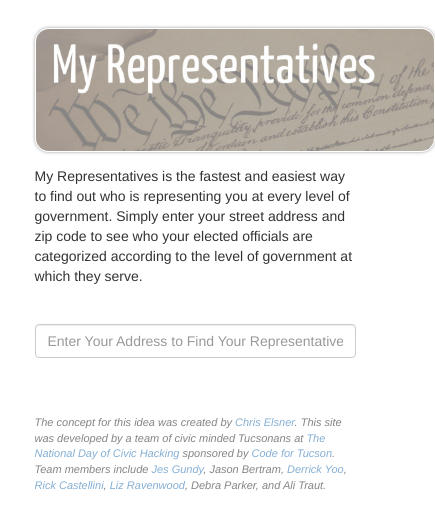
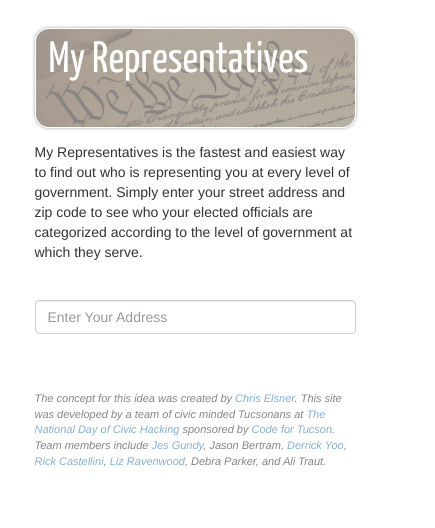
Before and after one commit to CodeForTucson/myreps, a website: page index.html in a window 390 px wide. Shown: the whole page, 435 px wide, since content can reach past the window. Drawn offline with nearby package versions, Linux system fonts and the light colour scheme.

Commit message:
refined mobile experience

```diff
--- a/css/main.scss
+++ b/css/main.scss
@@ -82,10 +82,11 @@ $old-ie: false !default;
 }
 
 .logo {
+  border: 1px solid #fff;
+  border-radius: 1em;
   box-shadow: 0 0 0.25em rgba(0,0,0,0.4);
-  border: 1px solid #fff;
   display: block;
-  border-radius: 1em;
+  max-width: 100%;
   margin: 0 auto 1em;
   width: 400px;
 }
--- a/index.html
+++ b/index.html
@@ -23,7 +23,7 @@
     <div class="row main">
       <div class="col-md-12 main-well">
         <form id="addressForm" class="form-group">
-          <input type="text" class="form-control" id="addressInput" placeholder="Enter Your Address to Find Your Representatives">
+          <input type="text" class="form-control" id="addressInput" placeholder="Enter Your Address">
         </form>
 
         <!-- Results -->
```
Also changed, not shown: css/main.css.
